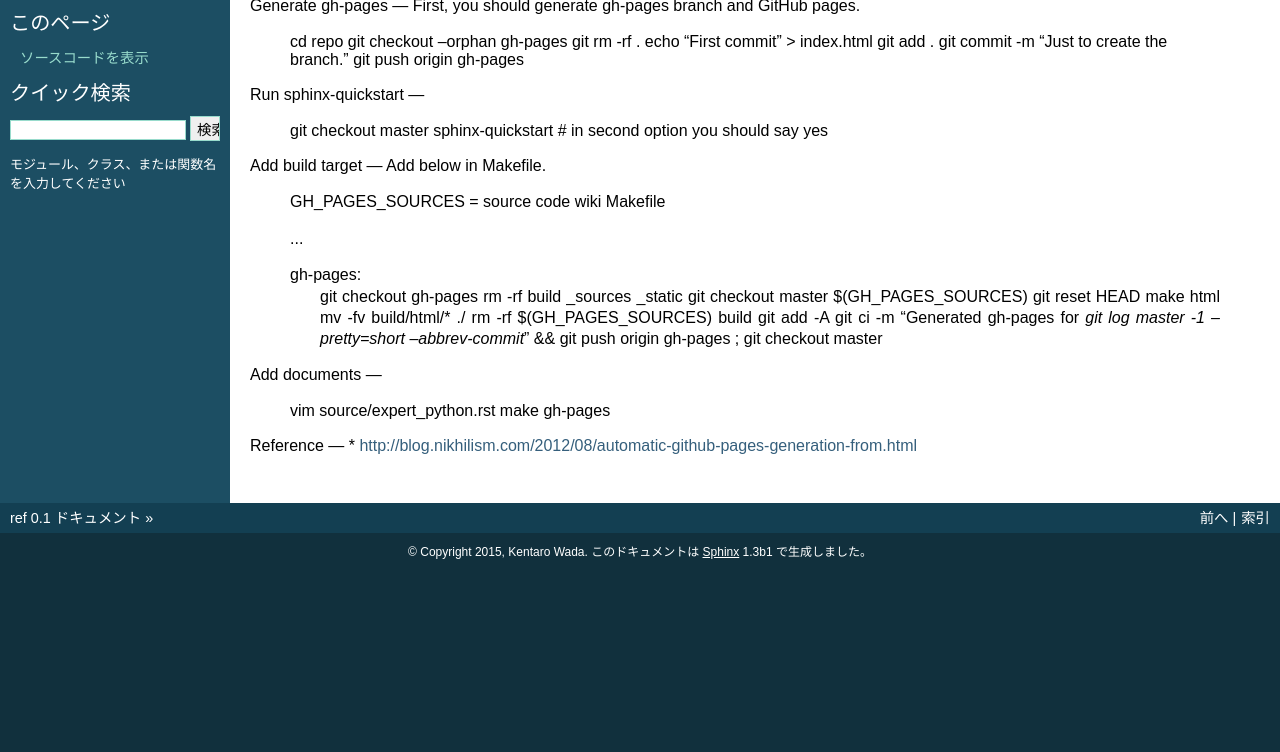
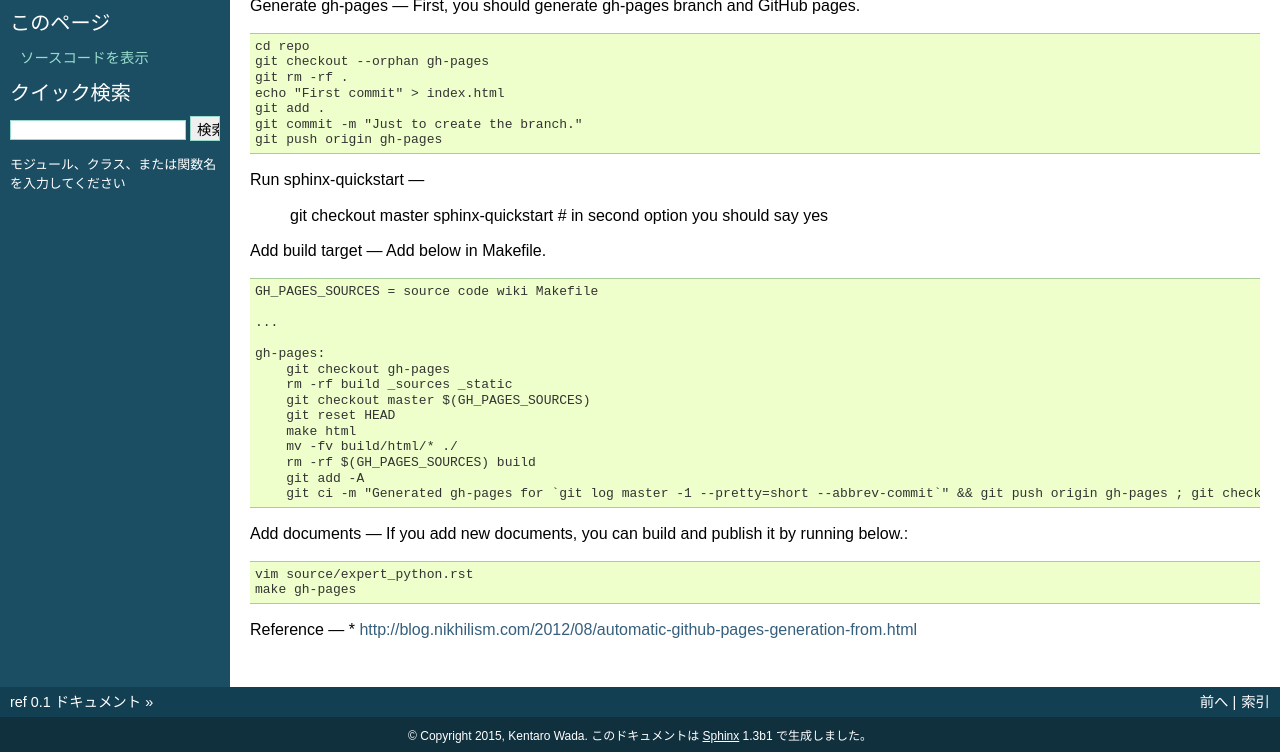
Before and after one commit to wkentaro/reference, a plain HTML site: page generate_gh-pages_with_sphinx.html in a window 1280 px wide. Shown: the part 96-848 px from the top of the page. Before the commit the page ends 800 px from the top, so only its background shows below. Drawn offline with Linux system fonts and the light colour scheme.

Commit message:
Generated gh-pages for commit 5074800 Author: Kentaro Wada <www.kentaro.wada@gmail.com>
    add generate_gh-pages_with_sphinx.rst

```diff
--- a/generate_gh-pages_with_sphinx.html
+++ b/generate_gh-pages_with_sphinx.html
@@ -51,14 +51,15 @@
 <p>Generate gh-pages
 &#8212;
 First, you should generate gh-pages branch and GitHub pages.</p>
-<blockquote>
-<div>cd repo
-git checkout &#8211;orphan gh-pages
+<div class="highlight-python"><div class="highlight"><pre>cd repo
+git checkout --orphan gh-pages
 git rm -rf .
-echo &#8220;First commit&#8221; &gt; index.html
+echo &quot;First commit&quot; &gt; index.html
 git add .
-git commit -m &#8220;Just to create the branch.&#8221;
-git push origin gh-pages</div></blockquote>
+git commit -m &quot;Just to create the branch.&quot;
+git push origin gh-pages
+</pre></div>
+</div>
 <p>Run sphinx-quickstart
 &#8212;</p>
 <blockquote>
@@ -67,12 +68,12 @@ sphinx-quickstart # in second option you should say yes</div></blockquote>
 <p>Add build target
 &#8212;
 Add below in Makefile.</p>
-<blockquote>
-<div><p>GH_PAGES_SOURCES = source code wiki Makefile</p>
-<p>...</p>
-<dl class="docutils">
-<dt>gh-pages:</dt>
-<dd>git checkout gh-pages
+<div class="highlight-python"><div class="highlight"><pre>GH_PAGES_SOURCES = source code wiki Makefile
+
+...
+
+gh-pages:
+    git checkout gh-pages
     rm -rf build _sources _static
     git checkout master $(GH_PAGES_SOURCES)
     git reset HEAD
@@ -80,14 +81,16 @@ make html
     mv -fv build/html/* ./
     rm -rf $(GH_PAGES_SOURCES) build
     git add -A
-git ci -m &#8220;Generated gh-pages for <cite>git log master -1 &#8211;pretty=short &#8211;abbrev-commit</cite>&#8221; &amp;&amp; git push origin gh-pages ; git checkout master</dd>
-</dl>
-</div></blockquote>
+    git ci -m &quot;Generated gh-pages for `git log master -1 --pretty=short --abbrev-commit`&quot; &amp;&amp; git push origin gh-pages ; git checkout master
+</pre></div>
+</div>
 <p>Add documents
-&#8212;</p>
-<blockquote>
-<div>vim source/expert_python.rst
-make gh-pages</div></blockquote>
+&#8212;
+If you add new documents, you can build and publish it by running below.:</p>
+<div class="highlight-python"><div class="highlight"><pre>vim source/expert_python.rst
+make gh-pages
+</pre></div>
+</div>
 <p>Reference
 &#8212;
 * <a class="reference external" href="http://blog.nikhilism.com/2012/08/automatic-github-pages-generation-from.html">http://blog.nikhilism.com/2012/08/automatic-github-pages-generation-from.html</a></p>
```
Also changed, not shown: searchindex.js (+1 -1 lines), _sources/generate_gh-pages_with_sphinx.txt. Lines whose indentation alone changed are shown as unchanged.
